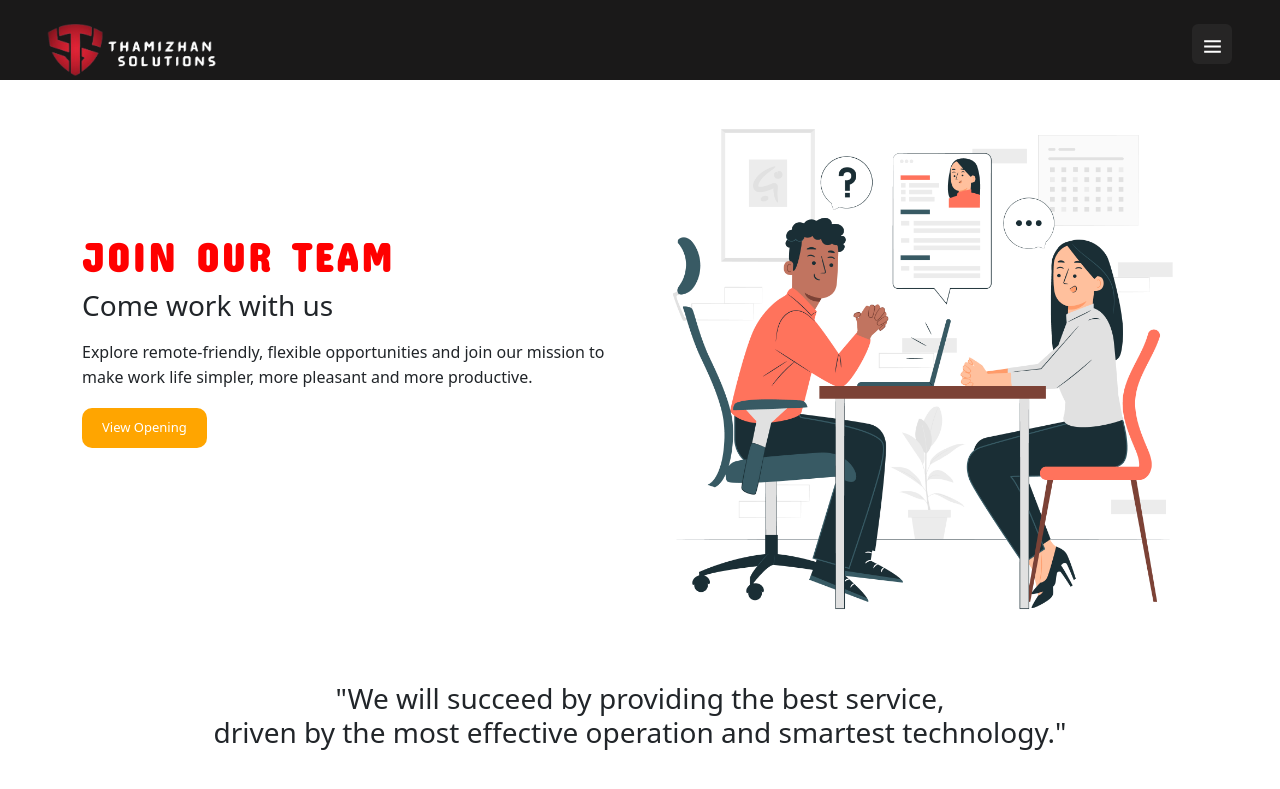
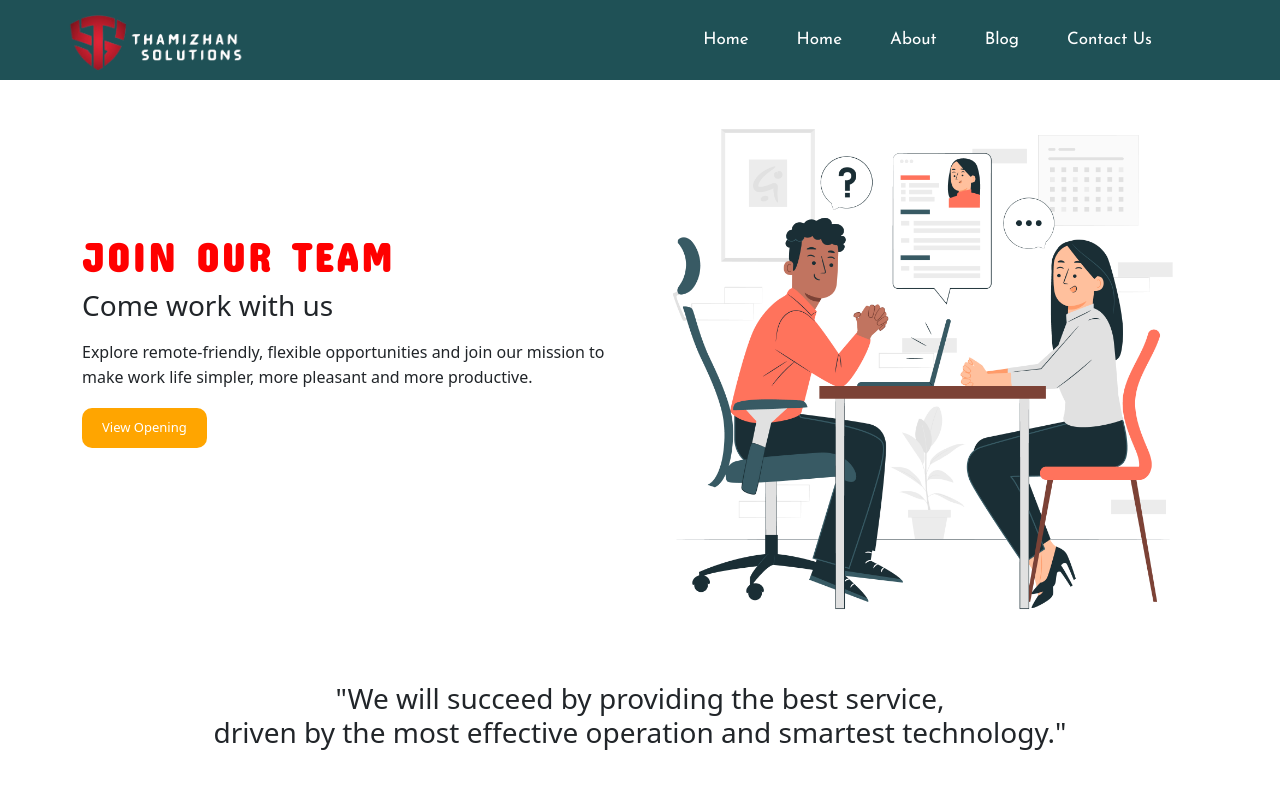
Before and after one commit to Murugaganeshan/Officesite, a React (Create React App) app: page /careers in a window 1280 px wide. Shown: the top 789 px of the page. Built offline with nearby package versions, Linux system fonts and the light colour scheme; a web font is replaced by a local one.

Commit message:
navbar changes

```diff
--- /dev/null
+++ b/src/Assets/Css/navbar.css
@@ -0,0 +1,171 @@
+@import url('https://fonts.googleapis.com/css2?family=Josefin+Sans:ital,wght@0,100..700;1,100..700&display=swap');
+
+.navbar {
+     /* background-color: transparent;  */
+    background-color: #1f5156;
+
+    height: 10vh;
+    display: flex;
+    justify-content: center;
+    align-items: center;
+    /* position: sticky; */
+     /* position: fixed !important;  */
+
+   width: 100%;
+
+
+    top: 0;
+    z-index: 20;
+    transition: 0.4s;
+
+  }
+
+  .colorChange{
+    position: fixed;
+    height: 10vh;
+    background-color: rgb(73, 73, 88);
+
+  }
+
+
+
+  .nav-container {
+
+    display: flex;
+    justify-content: space-between;
+    align-items: center;
+    width: 90%;
+    height: 10vh;
+    /* max-width: 1500px; */
+  }
+
+  .nav-logo {
+    text-decoration: none;
+    height: 10vh;
+
+    display: flex;
+    align-items: center;
+    flex-direction: column;
+    justify-content: center;
+
+
+
+  }
+  .nav-logo img{
+height: 8vh;
+margin-bottom: 10px;
+
+
+  }
+
+  .nav-logo .icon {
+    display: inline-block;
+    width: 3rem;
+    height: 3rem;
+    margin-left: 16px;
+  }
+
+  .nav-menu {
+    display: flex;
+    list-style: none;
+    text-align: center;
+    margin-right: 2rem;
+  }
+
+  .nav-links {
+    font-size: 17px;
+    font-family: "Josefin Sans", sans-serif;
+    color: #fff;
+    text-decoration: none;
+    padding: 0.5rem 1rem;
+    height: 100%;
+    border-bottom: 3px solid transparent;
+  }
+  /* .fa-code {
+    margin-left: 1rem;
+  } */
+
+  .nav-item {
+    line-height: 30px;
+    margin-right: 1rem;
+  }
+
+  .nav-item:after {
+    content: "";
+    display: block;
+    height: 3px;
+    width: 0;
+    background: transparent;
+    transition: width 0.5s ease, background-color 0.5s ease;
+  }
+
+  .nav-item:hover:after {
+    margin: 0 auto;
+    width: 70%;
+    background: #ffdd40;
+
+  }
+
+  /* .nav-item .active {
+    color: #ffdd40;
+
+  } */
+
+  .nav-icon {
+    display: none;
+    color: #f5b921;
+  }
+
+  .nav-icon .icon {
+    display: inline-block;
+    width: 2rem;
+    height: 2rem;
+  }
+
+  @media screen and (max-width: 960px) {
+    .nav-menu {
+      display: flex;
+      flex-direction: column;
+      width: 100%;
+      border-top: 1pxsolid #fff;
+      position: absolute;
+      top: 67px;
+      left: -110%;
+      opacity: 1;
+      transition: all 0.5s ease;
+      padding: 20px;
+    }
+
+    .nav-menu.active {
+      background: red;
+      left: 0px;
+      opacity: 1;
+      transition: all 0.5s ease;
+      z-index: -1;
+    }
+    /* .nav-item .active {
+      color: #ffdd40;
+      border: none;
+    } */
+    .nav-links {
+      width: 100%;
+      display: table;
+    }
+
+    .nav-logo .icon {
+      width: 2rem;
+      height: 2rem;
+    }
+
+    .nav-icon {
+      display: block;
+      position: absolute;
+      top: 50%;
+      right: 0;
+      transform: translate(-100%, -50%);
+      width: 2rem;
+      height: 2rem;
+      cursor: pointer;
+      color: #ffdd40;
+    }
+  }
--- a/src/Components/Nav.jsx
+++ b/src/Components/Nav.jsx
@@ -1,54 +1,120 @@
-import { BiMenu } from 'react-icons/bi';
-import style from "./nav.module.css";
+import React, { useState } from "react";
+import { NavLink } from "react-router-dom";
+import { MdOutlineMenuOpen } from "react-icons/md";
+import { IoMdClose } from "react-icons/io";
+import { CgMenuLeftAlt } from "react-icons/cg";
+import "../Assets/Css/navbar.css"
 import logo from "../Components/Assest/logo3.png";
-import { Link } from 'react-router-dom';
-import { FaFacebook, FaInstagram, FaTwitter, FaLinkedin } from 'react-icons/fa';
 
-let Nav = () => {
-    return (
-        <div>
-            <div className="container-fluid" style={{ boxShadow: "0px 4px 4px rgba(0, 0, 0, 0.25)"}}>
-                <div className={`${style.navBar} row align-items-center`}>
-                    <div className="col-auto">
-                        <img src={logo} alt="" className={`${style.logo} float-start`} />
-                    </div>
-                </div>
-            </div>
+function NavBar() {
 
-            <div className="position-relative">
-                     <div className="position-fixed top-0 end-0 m-5 mt-4" style={{ zIndex: 999 }}>
-                        <button className={`btn btn-primary position-fixed top-0 end-0 m-5 mt-4 ${style.stickyToggle} ${style.roundedButton}`} type="button" data-bs-toggle="offcanvas" data-bs-target="#offcanvasRight" aria-controls="offcanvasRight">
-                            <BiMenu />
-                        </button>
-                    </div>
-                <div className="offcanvas offcanvas-end" tabIndex="-1" id="offcanvasRight" aria-labelledby="offcanvasRightLabel">
+  const [click, setClick] = useState(false);
 
-                    <div className={`${style.sideBar} offcanvas-header`}>
-                        <img src={logo} alt="logo" className={`${style.logo} float-start`}/>
-                        <button type="button" className="btn-close " data-bs-dismiss="offcanvas" aria-label="Close" style={{ backgroundColor: "white" }}></button>
-                    </div>
+  const handleClick = () => setClick(!click);
 
-                    <div className={`${style.sideBarBody} offcanvas-body`}>
-                        <ol className="list-unstyled">
-                            <li><Link to="/" className={style.navLink}>Home</Link></li>
-                            <li><Link to="/about" className={style.navLink}>About</Link></li>
-                            <li><Link to="/service" className={style.navLink}>Service</Link></li>
-                            <li><Link to="/careers" className={style.navLink}>Careers</Link></li>
-                            <li><Link to="/contactus" className={style.navLink}>Contact Us</Link></li>
-                        </ol>
-                        <div className="container">
-                            <div className="row justify-content-center">
-                                <div className={`${style.sociallinks} `}><a href="/"  ><FaFacebook/> </a></div>
-                                <div className={`${style.sociallinks} mx-4 `}><a href="/" ><FaInstagram/> </a></div>
-                                <div className={`${style.sociallinks} `}><a href="/" ><FaTwitter/> </a></div>
-                                <div className={`${style.sociallinks} mx-4`}><a href="/" ><FaLinkedin/> </a></div>
-                            </div>
-                        </div>
-                    </div>
-                </div>
-            </div>
+  const [colorChange, setColorchange] = useState(false);
+  const changeNavbarColor = () => {
+      if (window.scrollY >= 80) {
+          setColorchange(true);
+      } else {
+          setColorchange(false);
+      }
+  };
+  window.addEventListener("scroll", changeNavbarColor);
+
+  return (
+    <>
+      <nav
+       className={
+        colorChange
+            ? "navbar colorChange sticky-top "
+            : "navbar sticky-top"
+    }
+      //  className="navbar sticky-top"
+       >
+        <div className="nav-container">
+
+          <div className="nav-logo">
+                        <img src={logo} alt="" className="logo " />
+
+          </div>
+
+          <ul className={click ? "nav-menu active" : "nav-menu"}>
+            <li className="nav-item">
+              <NavLink
+                exact
+                to="/"
+                activeClassName="active"
+                className="nav-links"
+                onClick={handleClick}
+              >
+                Home
+              </NavLink>
+            </li>
+
+            <li className="nav-item">
+              <NavLink
+                exact
+                to="/about"
+                activeClassName="active"
+                className="nav-links"
+                onClick={handleClick}
+              >
+                Home
+              </NavLink>
+            </li>
+            <li className="nav-item">
+              <NavLink
+                exact
+                to="/contact"
+                activeClassName="active"
+                className="nav-links"
+                onClick={handleClick}
+              >
+                About
+              </NavLink>
+            </li>
+            <li className="nav-item">
+              <NavLink
+                exact
+                to="/services"
+                activeClassName="active"
+                className="nav-links"
+                onClick={handleClick}
+              >
+                Blog
+              </NavLink>
+            </li>
+            <li className="nav-item">
+              <NavLink
+                exact
+                to="/blog"
+                activeClassName="active"
+                className="nav-links"
+                onClick={handleClick}
+              >
+                Contact Us
+              </NavLink>
+            </li>
+          </ul>
+          <div className="nav-icon" onClick={handleClick}>
+            {/* <i className={click ? "fas fa-times" : "fas fa-bars"}></i> */}
+
+            {click ? (
+              <span className="icon">
+                  <IoMdClose />{" "}
+              </span>
+            ) : (
+              <span className="icon">
+
+              <CgMenuLeftAlt/>
+              </span>
+            )}
+          </div>
         </div>
-    );
+      </nav>
+    </>
+  );
 }
 
-export default Nav;
+export default NavBar;
--- a/src/Components/nav.module.css
+++ b/src/Components/nav.module.css
@@ -33,6 +33,7 @@ h1{
     /* background: linear-gradient(rgb(12, 12, 51),rgb(63, 1, 1)); */
     background-color:#12021f;
     font-family: "Josefin Sans", sans-serif;
+
     font-size: 20px;
     font-weight: 900;
 }
@@ -54,6 +55,9 @@ h1{
     font-size: 25px;
     border: none;
     transition: transform 0.5s ease-in-out;
+    display: flex;
+    flex-direction: column;
+    align-items: center;
 }
 .stickyToggle:hover{
     background-color: goldenrod;
@@ -115,3 +119,9 @@ color: white;
    transition: 1s;
    color: black;
 }
+
+
+.navbar-nav{
+    margin-right: 500px;
+    padding: 100px;
+}
```
Also changed, not shown: src/Assets/Css/navbar.module.css (added).
